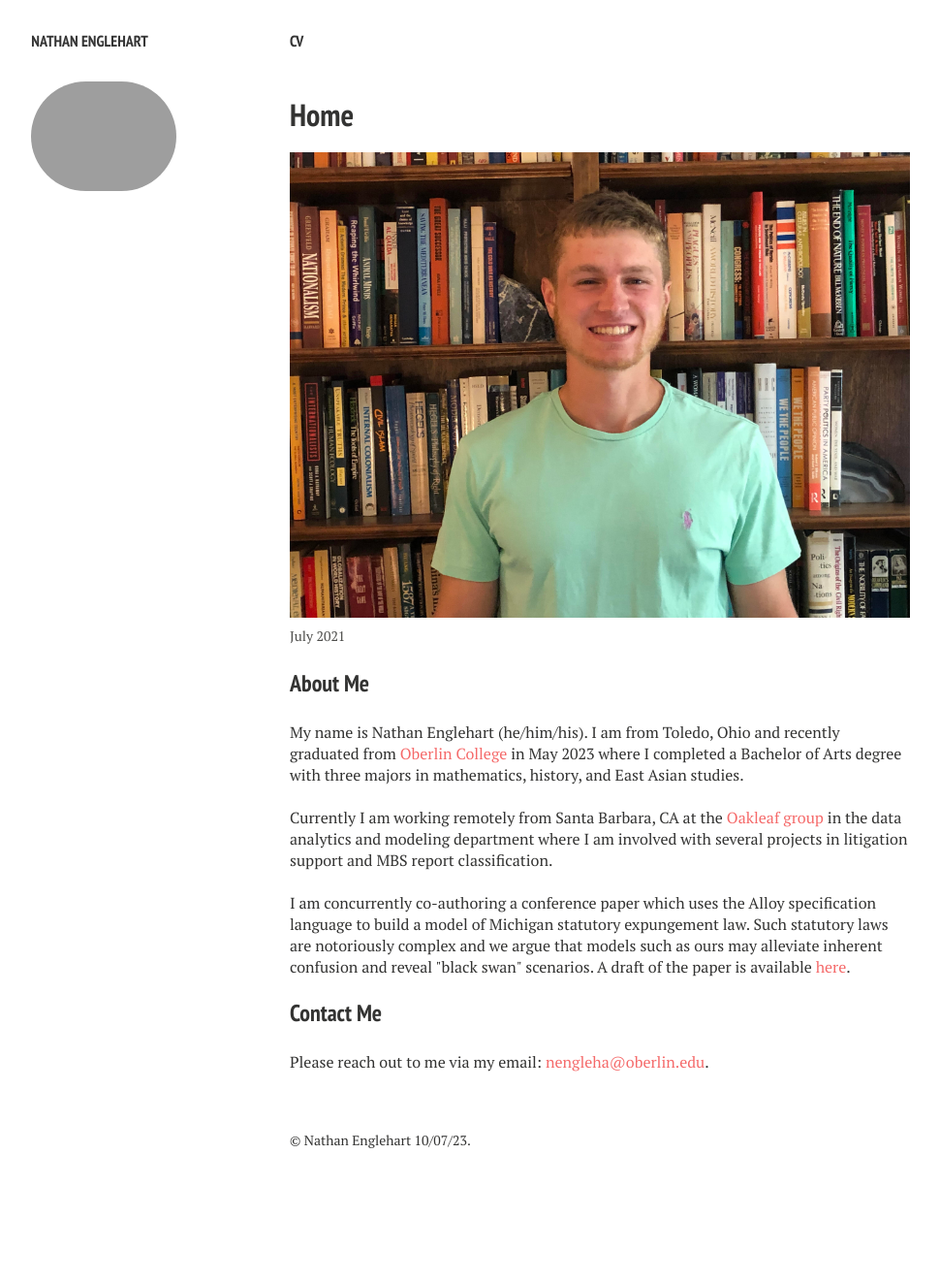
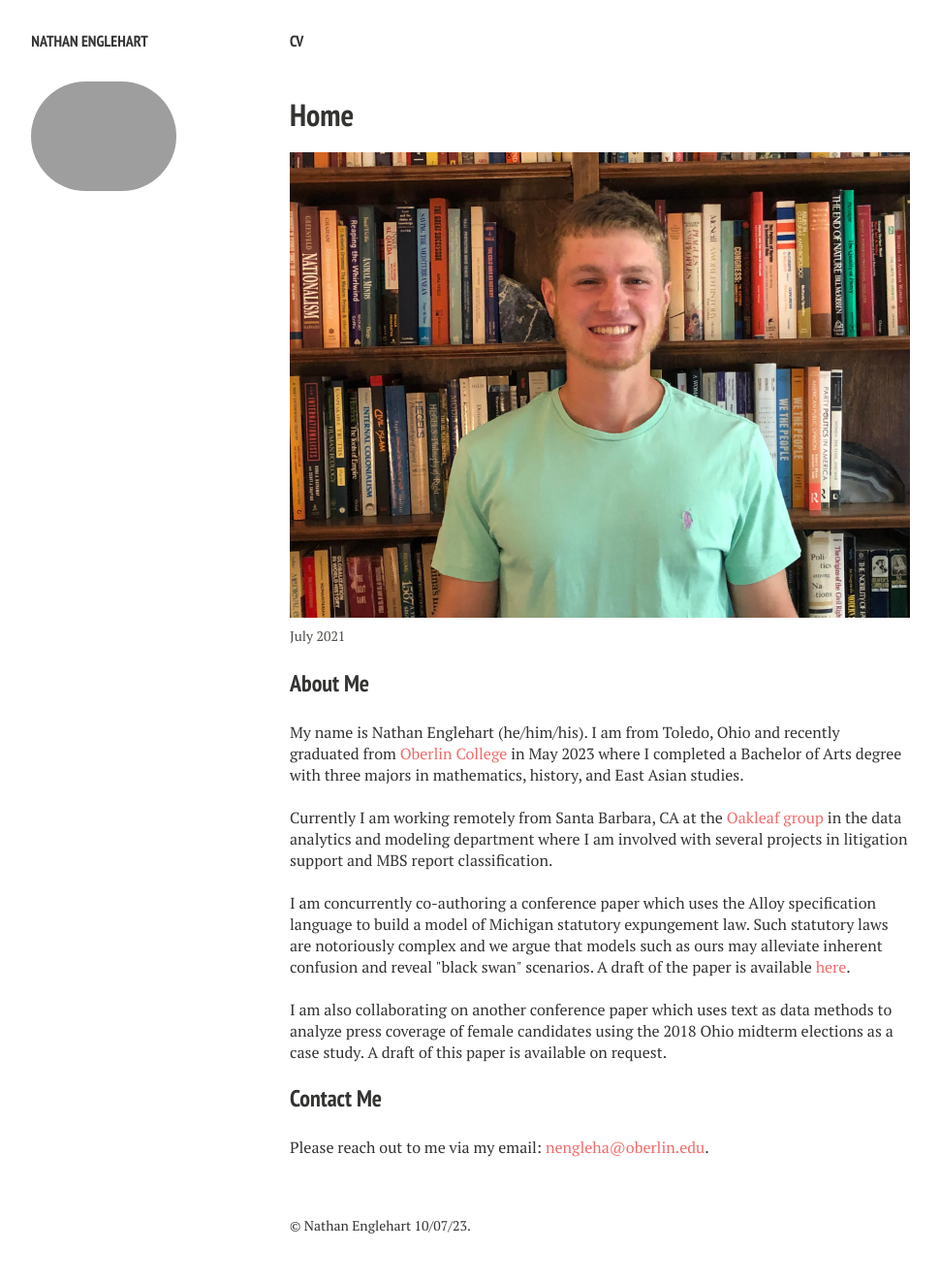
Before and after one commit to nathanenglehart/nathanenglehart.github.io, a Jekyll site: the page built from index.md, in a window 1280 px wide. Shown: the whole page at 97% size, without its empty margins (21-991 px from the left). Built offline with Jekyll 4.4.1, drawn with Linux system fonts in a browser that asks for light colours; nearby versions of some CDN libraries; before the commit the page ends 1234 px from its top, so only the background shows below that.

Commit message:
research updates

```diff
--- a/index.md
+++ b/index.md
@@ -20,7 +20,10 @@ My name is Nathan Englehart (he/him/his). I am from Toledo, Ohio and recently gr
 Currently I am working remotely from Santa Barbara, CA at the <a style="color: #f56a6a !important" href="https://oakleaf.com/">Oakleaf group</a> in the data analytics and modeling department where I am involved with several projects in litigation support and MBS report classification.
 <br>
 <br>
-I am concurrently co-authoring a conference paper which uses the Alloy specification language to build a model of Michigan statutory expungement law. Such statutory laws are notoriously complex and we argue that models such as ours may alleviate inherent confusion and reveal "black swan" scenarios. A draft of the paper is available <a style="color: #f56a6a !important" href="https://nathanenglehart.github.io/files/englehart-mtu-draft.pdf">here</a>.
+I am concurrently co-authoring a conference paper which uses the Alloy specification language to build a model of Michigan statutory expungement law. Such statutory laws are notoriously complex and we argue that models such as ours may alleviate inherent confusion and reveal "black swan" scenarios. A draft of the paper is available <a style="color: #f56a6a !important" href="https://nathanenglehart.github.io/files/ACM_CS___Law_2024-1.pdf">here</a>.
+<br>
+<br>
+I am also collaborating on another conference paper which uses text as data methods to analyze press coverage of female candidates using the 2018 Ohio midterm elections as a case study. A draft of this paper is available on request.
 
 <h3 class="small_title">Contact Me</h3>
 
```
Also changed, not shown: 1 other file.
